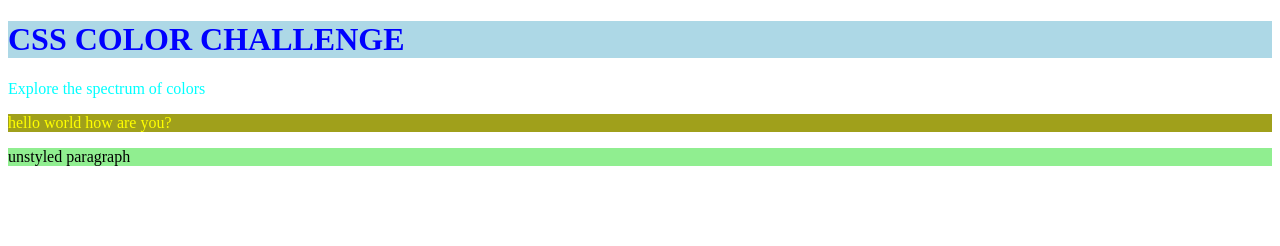
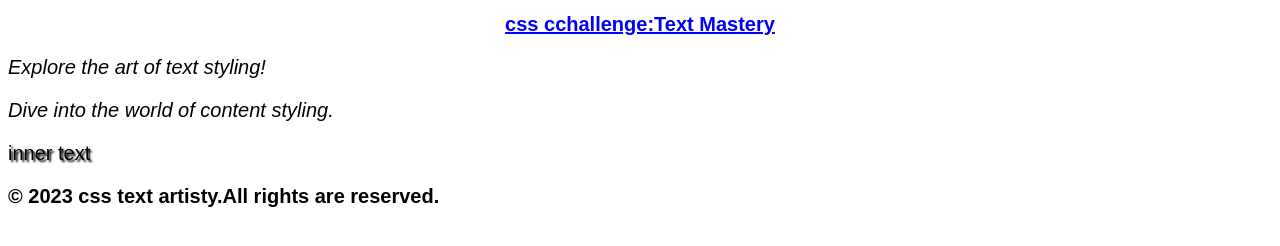
Before and after one commit to rabnawaz123489/css-assignment-1, a plain HTML site: page index.html in a window 1280 px wide. Drawn offline with Linux system fonts and the light colour scheme.

Commit message:
my message

```diff
--- a/index.html
+++ b/index.html
@@ -4,12 +4,16 @@
     <meta charset="UTF-8">
     <meta name="viewport" content="width=device-width, initial-scale=1.0">
     <title>Document</title>
-    <link rel="stylesheet" href="./style.css">
+     <link rel="stylesheet" href="./style.css">
 </head>
 <body>
-    <h1>CSS COLOR CHALLENGE</h1>
-    <p class="first">Explore the spectrum of colors</p>
-    <p class="second">hello world how are you?</p>
-    <p class="third">unstyled paragraph</p>
+    <h1>css cchallenge:Text Mastery</h1>
+    <p class="first">Explore the art of text styling!</p>
+    <p class="second">Dive into the world of content styling.</p>
+    <p class="third">inner text</p>
+    <bold>
+    <p class="fourth">&copy; 2023 css text artisty.All rights are reserved.</p>
+    </bold>
+
 </body>
 </html>
--- a/style.css
+++ b/style.css
@@ -1,14 +1,21 @@
+* {
+    font-size: 20px;
+    font-family: Arial, sans-serif;
+}
 h1 {
     color: blue;
-    background-color: lightblue;
+    text-align: center;
+    text-decoration: underline;
 }
 .first {
-    color: aqua;
+    font-style: italic;
 }
 .second {
-    color: yellow;
-    background-color: rgb(160, 160, 27);
+    font-style: oblique;
 }
 .third {
-    background-color: lightgreen;
+    text-shadow: 2px 2px 2px ;
 }
+.fourth {
+    font-weight: bold;
+}
```
